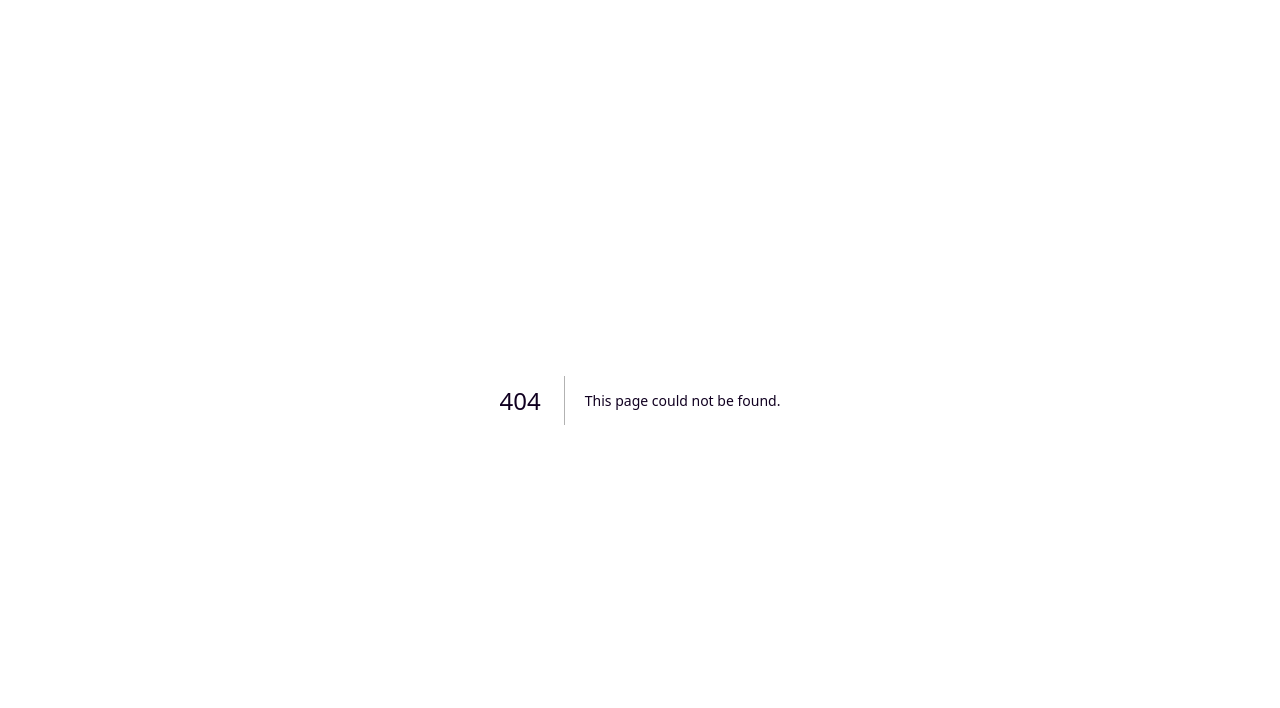
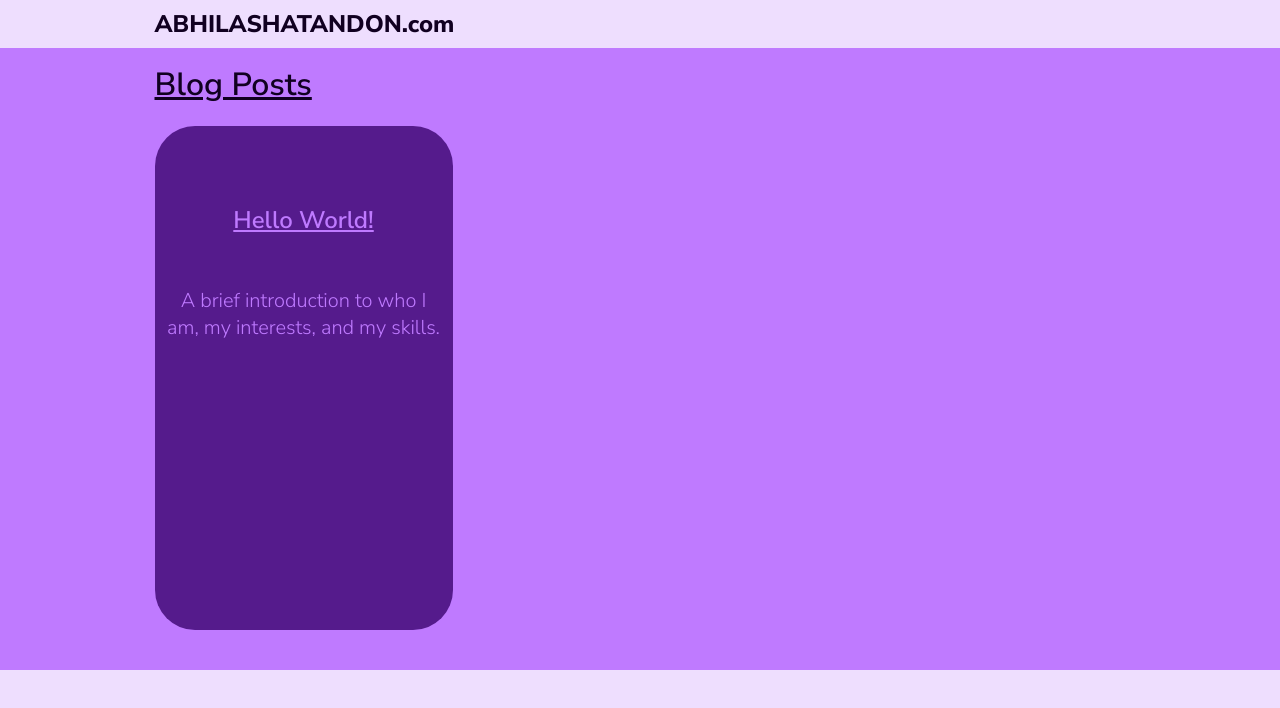
Before and after one commit to AbhilashaTandon/abhilashatandon.com, a Next.js app: page /blog in a window 1280 px wide. Before the commit this address had no page. Shown: the top 708 px of the page. Built offline with nearby package versions, Linux system fonts and the light colour scheme.

Commit message:
added dynamic routing for blog posts and blog main page

```diff
--- /dev/null
+++ b/src/app/blog/page.tsx
@@ -0,0 +1,11 @@
+import Navbar from "@/components/navbar";
+import Blog from "@/components/blog";
+
+export default function Blogs() {
+  return (
+    <>
+      <Navbar main_page={false} />
+      <Blog max_posts={-1}></Blog>
+    </>
+  );
+}
--- a/src/app/page.tsx
+++ b/src/app/page.tsx
@@ -11,12 +11,12 @@ import Contact from "@/components/contact";
 export default function Home() {
   return (
     <>
-      <Navbar />
+      <Navbar main_page={true} />
       <main className={styles.page}>
         <Hero />
         <Skills />
         <Projects />
-        <Blog />
+        <Blog max_posts={3} />
         <Contact />
       </main>
     </>
--- a/src/components/blog.tsx
+++ b/src/components/blog.tsx
@@ -6,18 +6,12 @@ import ML from "../../public/ml.png";
 import React from "react";
 import TextStyles from "../styles/text.module.css";
 import fs from "fs";
+import Link from "next/link";
 
 import path from "path";
 import matter from "gray-matter";
 
-var log_file = fs.createWriteStream(
-  path.join(process.cwd(), "src/app/log.txt"),
-  {
-    flags: "w",
-  }
-);
-
-const blogFolder = path.join(process.cwd(), "src/app/blog");
+const blogFolder = path.join(process.cwd(), "src/app/blog/posts");
 
 export const getFileContent = (filename: string) => {
   return fs.readFileSync(path.join(blogFolder, filename), "utf8");
@@ -29,7 +23,6 @@ async function getBlogPosts(): Promise<
   var all_files = fs.readdirSync(blogFolder);
 
   var markdown = all_files.filter((path) => /\.md?$/.test(path));
-  log_file.write(markdown.join(", "));
 
   return markdown.map((file_path) => {
     const blog_post = getFileContent(file_path); // retrieve the file contents
@@ -42,9 +35,17 @@ async function getBlogPosts(): Promise<
   });
 }
 
-function BlogPostTile({ title, body }: { title: string; body: string }) {
+function BlogPostTile({
+  title,
+  body,
+  slug,
+}: {
+  title: string;
+  body: string;
+  slug: string;
+}) {
   return (
-    <div className={Styles.tile} id="blog">
+    <a href={"/blog/" + slug} className={Styles.tile} id="blog">
       <p
         className={Styles.section}
         style={{ textAlign: "center", color: "var(--secondary-color)" }}
@@ -54,31 +55,74 @@ function BlogPostTile({ title, body }: { title: string; body: string }) {
       <h5 style={{ textAlign: "center", color: "var(--secondary-color)" }}>
         {body}
       </h5>
-    </div>
+    </a>
   );
 }
 
-export default async function Blog() {
+export default async function Blog({ max_posts }: { max_posts: number }) {
   const blog_posts = await getBlogPosts();
 
   const published_posts = blog_posts.filter(
     (post) => post.frontmatter["isPublished"]
   );
 
-  const blogTiles = published_posts.map(
+  published_posts.sort(function (a, b) {
+    // Turn your strings into dates, and then subtract them
+    // to get a value that is either negative, positive, or zero.
+    return (
+      Date.parse(b.frontmatter["publishedDate"]) -
+      Date.parse(a.frontmatter["publishedDate"])
+    );
+  });
+
+  var blogTiles;
+  if (max_posts < 0) {
+    //for when not displayed on front page
+    blogTiles = published_posts.map(
       (post: { frontmatter: { [key: string]: any }; slug: string }) => {
         return (
           <BlogPostTile
             key={post.slug}
             title={post.frontmatter["title"]}
             body={post.frontmatter["description"]}
+            slug={post.slug}
           />
         );
       }
     );
 
     return (
+      <div id="Blog" className={Styles.blogFull}>
+        <h2
+          className={TextStyles.section_header}
+          style={{
+            color: "var(--text-color)",
+            marginLeft: "var(--left-content-margin)",
+          }}
+        >
+          Blog Posts
+        </h2>
+        <div className={Styles.tiles}>{blogTiles}</div>
+      </div>
+    );
+  } else {
+    //for when on front page
+    blogTiles = published_posts
+      .slice(0, max_posts)
+      .map((post: { frontmatter: { [key: string]: any }; slug: string }) => {
+        return (
+          <BlogPostTile
+            key={post.slug}
+            title={post.frontmatter["title"]}
+            body={post.frontmatter["description"]}
+            slug={post.slug}
+          />
+        );
+      });
+
+    return (
       <div id="Blog" className={Styles.blog}>
+        <Link href="/blog">
           <h2
             className={TextStyles.section_header}
             style={{
@@ -88,7 +132,9 @@ export default async function Blog() {
           >
             My Blog
           </h2>
+        </Link>
         <div className={Styles.tiles}>{blogTiles}</div>
       </div>
     );
   }
+}
--- a/src/components/navbar.tsx
+++ b/src/components/navbar.tsx
@@ -1,12 +1,14 @@
 import Link from "next/link";
 import Styles from "../styles/navbar.module.css";
 
-export default function Navbar() {
-  return (
-    <nav className={Styles.navbar}>
-      <div className={Styles.logo}>
-        <Heading route="#hero" name="ABHILASHATANDON.com" />
-      </div>
+export default function Navbar({ main_page }: { main_page: boolean }) {
+  var logo = (
+    <div className={Styles.logo}>
+      <Heading route="#hero" name="ABHILASHATANDON.com" />
+    </div>
+  );
+  var links = (
+    <>
       <div></div>
       <div className={Styles.section}>
         <Heading route="#skills" name="Skills" />
@@ -23,8 +25,18 @@ export default function Navbar() {
       <div className={Styles.button}>
         <Heading route="/resume.pdf" name="Resume" />
       </div>
-    </nav>
+    </>
   );
+  if (main_page) {
+    return (
+      <nav className={Styles.navbar}>
+        {logo}
+        {links}
+      </nav>
+    );
+  } else {
+    return <nav className={Styles.navbar}>{logo}</nav>;
+  }
 }
 
 function Heading({ route, name }: { route: string; name: string }) {
--- a/src/styles/blog.module.css
+++ b/src/styles/blog.module.css
@@ -3,6 +3,18 @@
   position: relative;
   background-color: var(--secondary-color);
   padding-bottom: 5vh;
+
+
+  padding-left: var(--content-margin);
+  padding-right: var(--content-margin);
+}
+
+.blogFull{
+  width: 100vw;
+  position: absolute;
+  background-color: var(--secondary-color);
+  padding-bottom: 5vh;
+  margin-top: 5vh;
 
 
   padding-left: var(--content-margin);
```
Also changed, not shown: src/app/blog/[slug]/not-found.tsx (added, +19 -0 lines), src/app/blog/[slug]/page.tsx (added, +43 -0 lines), src/app/blog/posts/helloworld.md (renamed from src/app/blog/helloworld.md), src/app/log.txt (deleted). Lines whose indentation alone changed are shown as unchanged.
